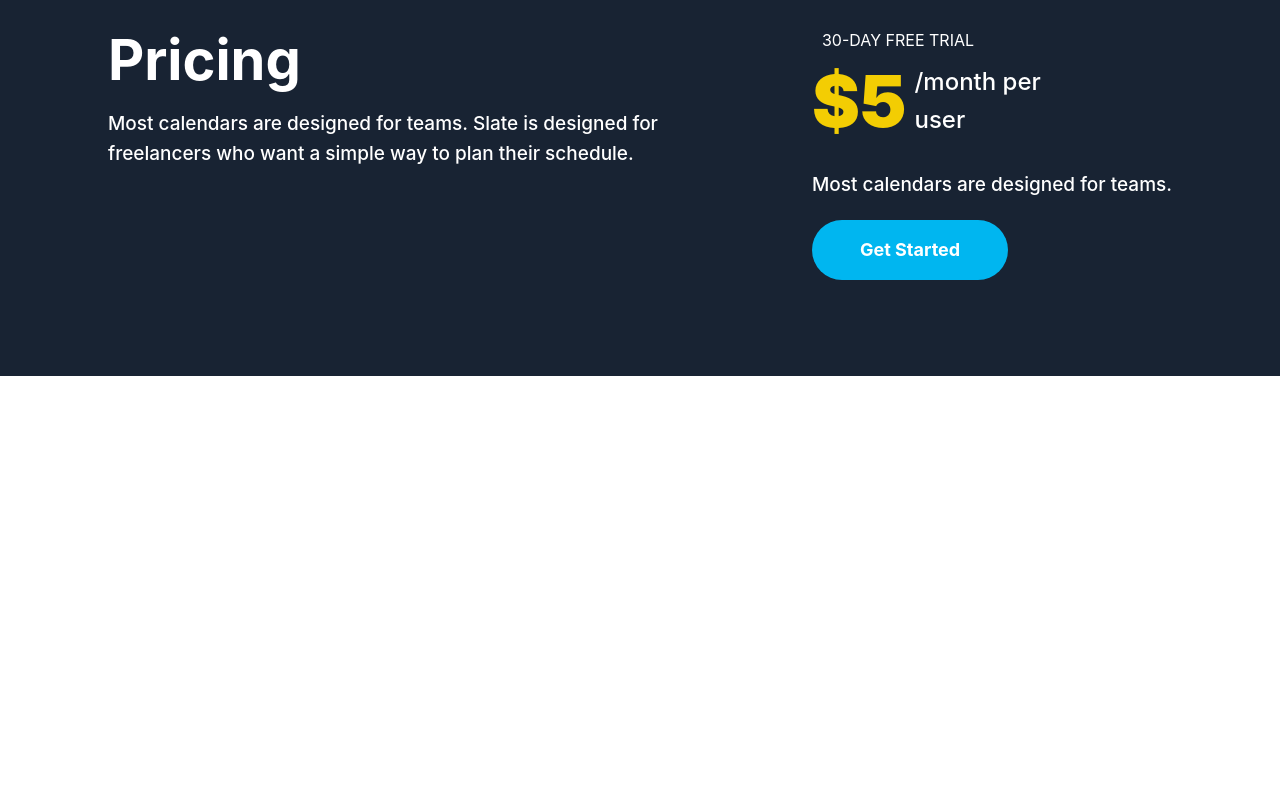
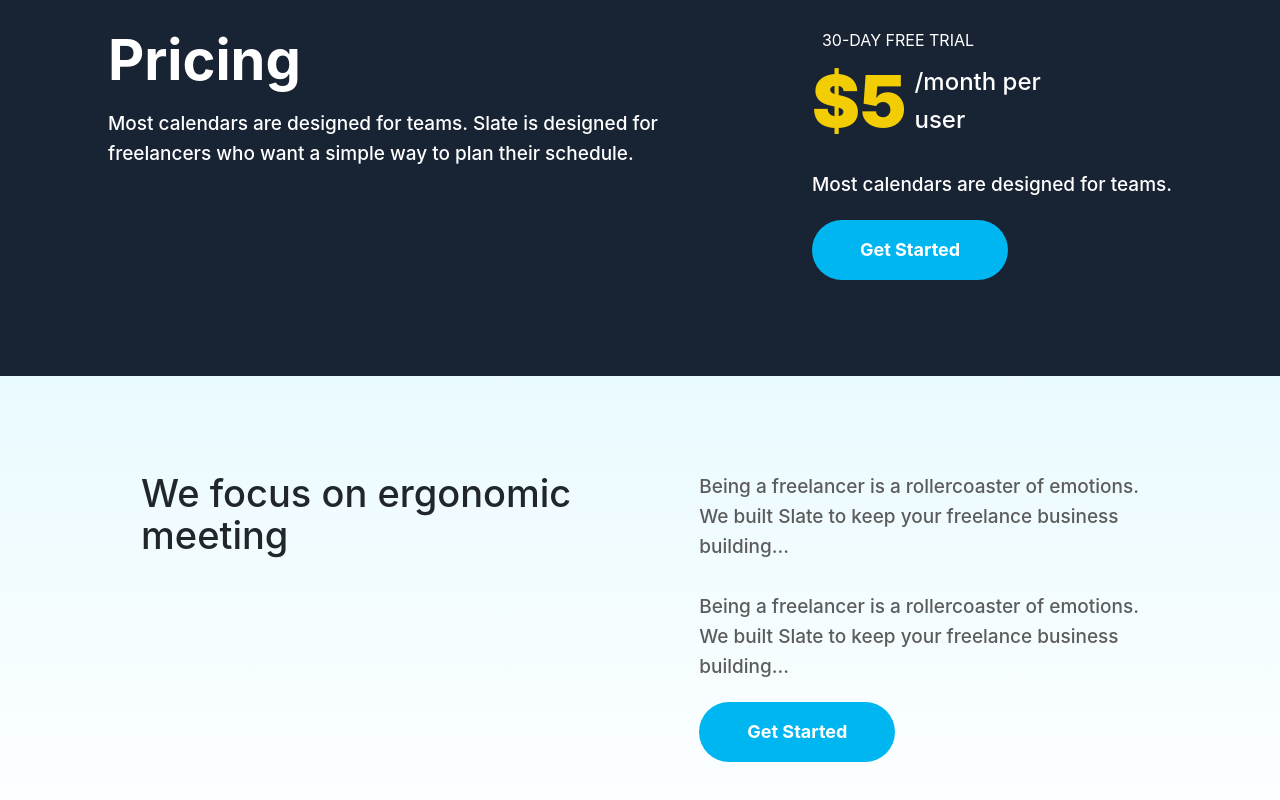
Before and after one commit to mahdikhashan/react-startup-landing, a React (Create React App) app: page / in a window 1280 px wide. Shown: the part 4689-5489 px from the top of the page. Before the commit the page ends 5065 px from the top, so only its background shows below. Built offline with nearby package versions, Linux system fonts and the light colour scheme.

Commit message:
feat: add content2 section

```diff
--- a/src/App.js
+++ b/src/App.js
@@ -6,6 +6,7 @@
 import LightContent7 from './components/section/light-content-7';
 import Testimonial from './components/section/testimonial';
 import Pricing from './components/section/pricing';
+import Content2 from './components/section/content-2';
 import './App.css';
 
 function App() {
@@ -19,6 +20,7 @@
         <LightContent7 />
         <Testimonial />
         <Pricing />
+        <Content2 />
       </div>
     </div>
   );
--- /dev/null
+++ b/src/components/section/content-2/index.js
@@ -0,0 +1,40 @@
+import React from "react";
+import Button from "../../common/button";
+import style from './style.module.css'
+
+function Content2() {
+  return (
+    <>
+      <div className={style.base}>
+        <div className={style.wrapper}>
+          <div className={style.content}>
+            <p>
+              We focus on ergonomic
+              <br />
+              meeting
+            </p>
+          </div>
+          <div className={style.getStarted}>
+            <p>
+              Being a freelancer is a rollercoaster of emotions.
+              <br />
+              We built Slate to keep your freelance business
+              <br />
+              building...
+              <br />
+              <br />
+              Being a freelancer is a rollercoaster of emotions.
+              <br />
+              We built Slate to keep your freelance business
+              <br />
+              building...
+            </p>
+            <Button>Get Started</Button>
+          </div>
+        </div>
+      </div>
+    </>
+  )
+}
+
+export default Content2;
--- /dev/null
+++ b/src/components/section/content-2/style.module.css
@@ -0,0 +1,42 @@
+.base {
+  @apply flex flex-row gap-32;
+  @apply items-start justify-center;
+  @apply py-24;
+  background: rgb(233,250,255);
+  background: linear-gradient(0deg, rgba(233,250,255,0) 0%, rgba(233,250,255,1) 100%);
+}
+
+.wrapper {
+  @apply container mx-auto flex flex-row gap-32;
+  @apply items-start justify-center;
+}
+
+.content {
+  @apply flex flex-col gap-4;
+  @apply text-[#20262A];
+  @apply max-w-lg;
+}
+
+.content > p {
+  @apply text-[38px] text-left;
+  line-height: 42px;
+  font-weight: 450;
+}
+
+.getStarted {
+  @apply flex flex-col;
+  @apply text-[#5C5C5C];
+  @apply items-start;
+  @apply max-w-2xl;
+}
+
+.getStarted > p {
+  @apply text-[19px];
+  line-height: 30px;
+  font-weight: 450;
+  @apply text-left;
+}
+
+.getStarted > :nth-child(2) {
+  @apply mt-[20px];
+}
```
